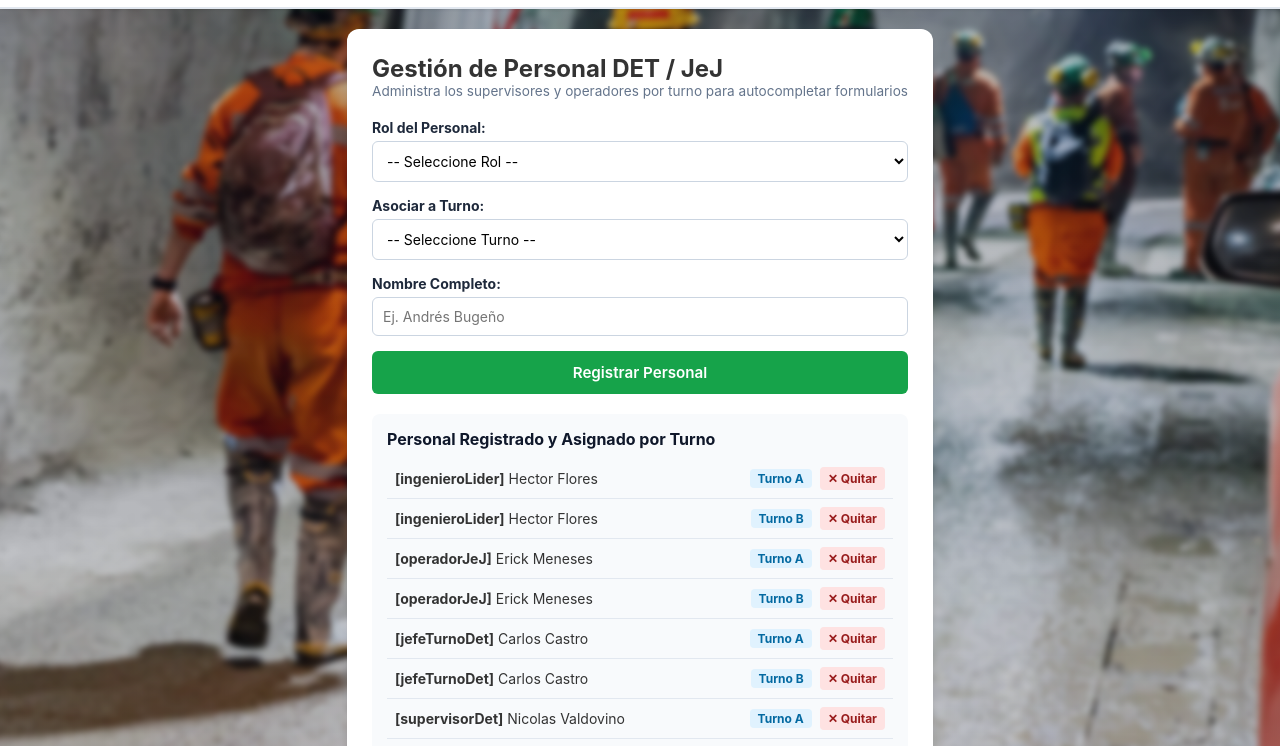
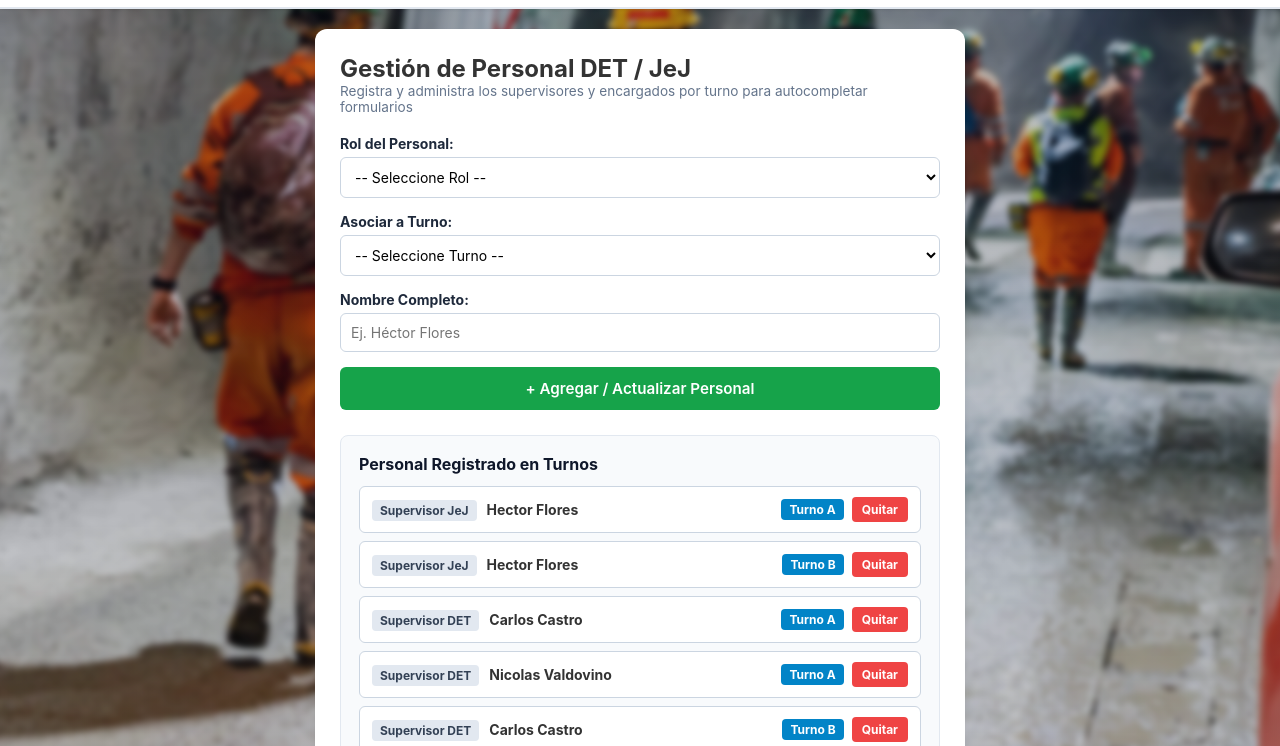
Before and after one commit to erick1293/jej-app, a website: page pages/usuarios.html in a window 1280 px wide. Shown: the part 54-800 px from the top of the page. Drawn offline with Linux system fonts and the light colour scheme.

Commit message:
usuarios cambios

```diff
--- a/pages/usuarios.html
+++ b/pages/usuarios.html
@@ -11,7 +11,7 @@
             padding: 25px;
             border-radius: 12px;
             box-shadow: 0 4px 6px -1px rgba(0,0,0,0.1);
-            max-width: 600px;
+            max-width: 650px;
             margin: 20px auto;
         }
         .form-group-field {
@@ -32,31 +32,57 @@
             font-size: 14px;
         }
         .listado-personal {
-            margin-top: 20px;
+            margin-top: 25px;
             background: #f8fafc;
-            padding: 15px;
+            padding: 18px;
             border-radius: 8px;
+            border: 1px solid #e2e8f0;
         }
         .listado-personal h3 {
             font-size: 16px;
-            margin-bottom: 10px;
+            margin-bottom: 12px;
             color: #0f172a;
         }
         .item-pers {
             display: flex;
             justify-content: space-between;
             align-items: center;
-            padding: 8px;
-            border-bottom: 1px solid #e2e8f0;
+            padding: 10px 12px;
+            background: #ffffff;
+            border: 1px solid #cbd5e1;
+            border-radius: 6px;
+            margin-bottom: 8px;
             font-size: 14px;
         }
         .badge-turno {
-            background: #e0f2fe;
-            color: #0369a1;
-            padding: 2px 8px;
+            background: #0284c7;
+            color: #ffffff;
+            padding: 3px 8px;
             border-radius: 4px;
             font-size: 12px;
             font-weight: bold;
+        }
+        .badge-rol {
+            background: #e2e8f0;
+            color: #334155;
+            padding: 3px 8px;
+            border-radius: 4px;
+            font-size: 12px;
+            font-weight: bold;
+            margin-right: 6px;
+        }
+        .btn-delete {
+            background: #ef4444;
+            color: white;
+            border: none;
+            padding: 5px 10px;
+            border-radius: 4px;
+            cursor: pointer;
+            font-size: 12px;
+            font-weight: bold;
+        }
+        .btn-delete:hover {
+            background: #dc2626;
         }
     </style>
 </head>
@@ -64,18 +90,15 @@
 
     <main class="card-wide">
         <h2>Gestión de Personal DET / JeJ</h2>
-        <p class="subtitle">Administra los supervisores y operadores por turno para autocompletar formularios</p>
+        <p class="subtitle">Registra y administra los supervisores y encargados por turno para autocompletar formularios</p>
 
         <form id="formPersonal" onsubmit="guardarPersonal(event)">
             <div class="form-group-field">
                 <label for="tipoPersonal">Rol del Personal:</label>
                 <select id="tipoPersonal" required>
                     <option value="" disabled selected>-- Seleccione Rol --</option>
-                    <option value="ingenieroLider">Ingeniero Líder P&T</option>
-                    <option value="supervisorJeJ">Supervisor JeJ</option>
-                    <option value="operadorJeJ">Operador / Encargado JeJ</option>
-                    <option value="jefeTurnoDet">Jefe de Turno DET</option>
-                    <option value="supervisorDet">Supervisor DET</option>
+                    <option value="supervisorJeJ">Supervisor JeJ (Ingeniero Líder P&T)</option>
+                    <option value="supervisorDet">Supervisor DET / Jefe de Turno DET</option>
                     <option value="responsableDet">Responsable Carguío DET / Encargado DET</option>
                 </select>
             </div>
@@ -92,15 +115,15 @@
 
             <div class="form-group-field">
                 <label for="nombrePersonal">Nombre Completo:</label>
-                <input type="text" id="nombrePersonal" placeholder="Ej. Andrés Bugeño" required autocomplete="off">
+                <input type="text" id="nombrePersonal" placeholder="Ej. Héctor Flores" required autocomplete="off">
             </div>
 
-            <button type="submit" class="btn-primary" style="width: 100%; background-color: #16a34a;">Registrar Personal</button>
+            <button type="submit" class="btn-primary" style="width: 100%; background-color: #16a34a;">+ Agregar / Actualizar Personal</button>
         </form>
 
         <div class="listado-personal">
-            <h3>Personal Registrado y Asignado por Turno</h3>
-            <div id="contenedorLista">Cargando...</div>
+            <h3>Personal Registrado en Turnos</h3>
+            <div id="contenedorLista">Cargando datos...</div>
         </div>
 
         <div style="margin-top: 20px; text-align: center;">
@@ -108,47 +131,54 @@
         </div>
     </main>
 
-    <script src="../js/components.js"></script>
+<script src="../js/components.js"></script>
     <script src="../js/app.js"></script>
     <script>
-        cargarBarMenu(true);
+        if (typeof cargarBarMenu === "function") {
+            cargarBarMenu(true);
+        }
 
         document.addEventListener("DOMContentLoaded", () => {
-            inicializarPersonalBaseSiEsNecesario();
+            precargarPersonalPorDefecto();
             mostrarListadoPersonal();
+            cargarSupervisoresJeJEnModal();
         });
 
-        // Inicializar datos base según las tablas de los turnos A y B de referencia
-        function inicializarPersonalBaseSiEsNecesario() {
+        // Carga automática inicial y aseguramiento de llaves obligatorias
+        function precargarPersonalPorDefecto() {
             let personalMap = JSON.parse(localStorage.getItem("jej_personal_map") || "{}");
 
+            // Si el objeto está totalmente vacío, inicializamos todo
             if (Object.keys(personalMap).length === 0) {
                 personalMap = {
-                    "ingenieroLider": [
+                    "supervisorJeJ": [
                         { nombre: "Hector Flores", turno: "A" },
                         { nombre: "Hector Flores", turno: "B" }
                     ],
-                    "operadorJeJ": [
-                        { nombre: localStorage.getItem("jej_usuario_activo") || "Erick Meneses", turno: "A" },
-                        { nombre: localStorage.getItem("jej_usuario_activo") || "Erick Meneses", turno: "B" }
-                    ],
-                    "jefeTurnoDet": [
+                    "supervisorDet": [
                         { nombre: "Carlos Castro", turno: "A" },
-                        { nombre: "Carlos Castro", turno: "B" }
-                    ],
-                    "supervisorDet": [
                         { nombre: "Nicolas Valdovino", turno: "A" },
+                        { nombre: "Carlos Castro", turno: "B" },
                         { nombre: "Nicolas Valdovino", turno: "B" }
                     ],
                     "responsableDet": [
                         { nombre: "Andres Bugeño", turno: "A" },
+                        { nombre: "Sergio Guerrero", turno: "A" },
                         { nombre: "Milton", turno: "B" },
-                        { nombre: "Sergio Guerrero", turno: "A" },
                         { nombre: "Patricio Vera", turno: "B" }
                     ]
                 };
-                localStorage.setItem("jej_personal_map", JSON.stringify(personalMap));
+            } else {
+                // Si ya existe el mapa pero le falta la clave de supervisorJeJ, la inyectamos por defecto
+                if (!personalMap["supervisorJeJ"]) {
+                    personalMap["supervisorJeJ"] = [
+                        { nombre: "Hector Flores", turno: "A" },
+                        { nombre: "Hector Flores", turno: "B" }
+                    ];
+                }
             }
+
+            localStorage.setItem("jej_personal_map", JSON.stringify(personalMap));
         }
 
         function guardarPersonal(e) {
@@ -170,20 +200,44 @@
                 alert("Personal registrado con éxito.");
                 document.getElementById("nombrePersonal").value = "";
                 mostrarListadoPersonal();
+                cargarSupervisoresJeJEnModal();
             } else {
-                alert("Este nombre ya se encuentra registrado para este rol y turno.");
+                alert("Este nombre ya se encuentra asignado a este rol y turno.");
             }
         }
 
         function eliminarPersonal(rol, nombre, turno) {
-            if (confirm(`¿Desea eliminar a "${nombre}" del rol [${rol}] en el Turno ${turno}?`)) {
+            if (confirm(`¿Desea eliminar a "${nombre}" del turno ${turno}?`)) {
                 let personalMap = JSON.parse(localStorage.getItem("jej_personal_map") || "{}");
                 if (personalMap[rol]) {
                     personalMap[rol] = personalMap[rol].filter(p => !(p.nombre === nombre && p.turno === turno));
                     if (personalMap[rol].length === 0) delete personalMap[rol];
                     localStorage.setItem("jej_personal_map", JSON.stringify(personalMap));
                     mostrarListadoPersonal();
+                    cargarSupervisoresJeJEnModal();
                 }
+            }
+        }
+
+        function obtenerEtiquetaRol(rolKey) {
+            const etiquetas = {
+                "supervisorJeJ": "Supervisor JeJ",
+                "supervisorDet": "Supervisor DET",
+                "responsableDet": "Responsable DET"
+            };
+            return etiquetas[rolKey] || rolKey;
+        }
+
+        function cargarSupervisoresJeJEnModal() {
+            let personalMap = JSON.parse(localStorage.getItem("jej_personal_map") || "{}");
+            let listaJeJ = personalMap["supervisorJeJ"] || [];
+
+            const datalist = document.getElementById("listaSupJeJ");
+            if (datalist) {
+                datalist.innerHTML = "";
+                listaJeJ.forEach(item => {
+                    datalist.innerHTML += `<option value="${item.nombre}">Turno: ${item.turno}</option>`;
+                });
             }
         }
 
@@ -197,20 +251,23 @@
             for (let rol in personalMap) {
                 personalMap[rol].forEach(item => {
                     hayRegistros = true;
-                    const turnoLabel = item.turno === "Ambos" ? "Ambos Turnos" : `Turno ${item.turno}`;
+                    const turnoLabel = item.turno === "Ambos" ? "Turno A y B" : `Turno ${item.turno}`;
                     contenedor.innerHTML += `
                         <div class="item-pers">
-                            <span><strong>[${rol}]</strong> ${item.nombre}</span>
+                            <div>
+                                <span class="badge-rol">${obtenerEtiquetaRol(rol)}</span>
+                                <strong>${item.nombre}</strong>
+                            </div>
                             <div style="display: flex; align-items: center; gap: 8px;">
                                 <span class="badge-turno">${turnoLabel}</span>
-                                <button type="button" onclick="eliminarPersonal('${rol}', '${item.nombre}', '${item.turno}')" style="background: #fee2e2; color: #991b1b; border: none; padding: 4px 8px; border-radius: 4px; cursor: pointer; font-size: 12px; font-weight: bold;">✕ Quitar</button>
+                                <button type="button" class="btn-delete" onclick="eliminarPersonal('${rol}', '${item.nombre}', '${item.turno}')">Quitar</button>
                             </div>
                         </div>`;
                 });
             }
 
             if (!hayRegistros) {
-                contenedor.innerHTML = "<p style='color: #64748b; font-size: 13px;'>No hay personal registrado aún.</p>";
+                contenedor.innerHTML = "<p style='color: #64748b; font-size: 13px;'>No hay personal asignado a ningún turno.</p>";
             }
         }
     </script>
```
